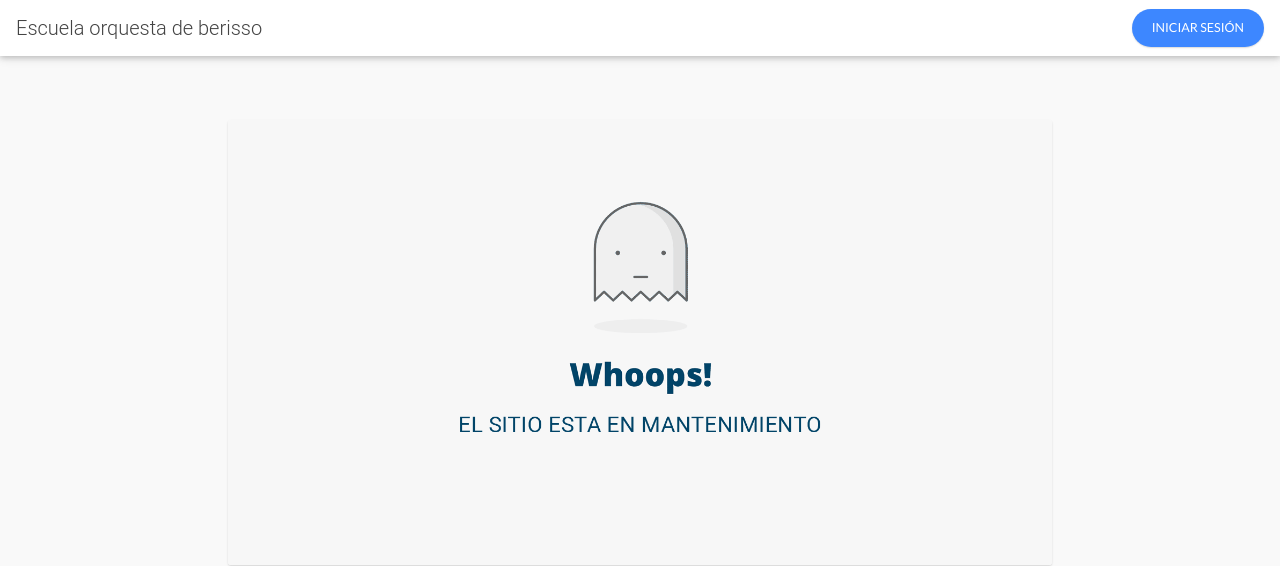
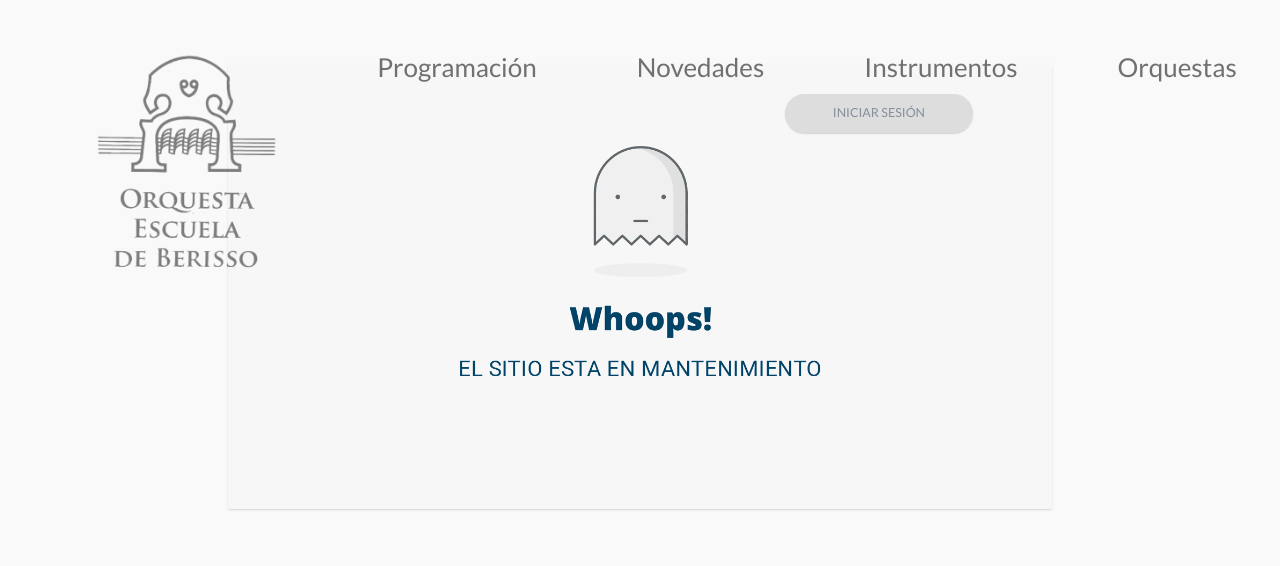
Before and after one commit to manuelguido/proyecto-de-software-UNLP, a Flask app: page / in a window 1280 px wide. Shown: the top 566 px of the page. Run offline with Flask 2, Linux system fonts and the light colour scheme; data comes from the database, SQL or seed files in the repository; some libraries are stand-ins or nearby versions; some web fonts are replaced.

Commit message:
pagina de inicio nueva

```diff
--- a/flaskps/static/css/style.css
+++ b/flaskps/static/css/style.css
@@ -283,6 +283,37 @@
 }
 
 /*--------------------------------------------------------------
+    <navbar>
+--------------------------------------------------------------*/
+.main-navbar .nav-item a {
+    color: #707070;
+    font-family: var(--font-3);
+    font-weight: 400;
+    font-size: 26px;
+    margin: 0 50px;
+}
+.nav-logo {
+    height: 220px;
+    opacity: 0.5 !important;
+}
+
+/*--------------------------------------------------------------
+    Página de inicio
+--------------------------------------------------------------*/
+.home-row {
+    padding-top: 45vh;
+}
+.home-title {
+    font-family: var(--font-3);
+    font-weight: 700;
+    font-size: 45px;
+    color: var(--black-2);
+}
+.home-text {
+    font-size: 26px;
+}
+
+/*--------------------------------------------------------------
     Página de login
 --------------------------------------------------------------*/
 .login-main {
--- a/flaskps/templates/home/login_navbar.html
+++ b/flaskps/templates/home/login_navbar.html
@@ -1,18 +1,28 @@
 <!--Navbar-->
-<nav class="navbar navbar-expand-lg bg-white navbar-dark">
+<nav class="main-navbar navbar navbar-expand-lg bg-none navbar-dark no-shadow py-5 px-5 uns fixed-top">
     <!-- Navbar brand -->
-    <a class="navbar-brand black3" href="/">Escuela orquesta de berisso</a>
+    <a class="navbar-brand black3 px-5" href="/">
+        <img src="{{ url_for('static', filename='img/logo-black.png') }}" class="nav-logo" alt="logo-de-orquesta-escuela-berisso">
+    </a>
     <!-- Collapse button -->
     <button class="navbar-toggler" type="button" data-toggle="collapse" data-target="#basicExampleNav"
         aria-controls="basicExampleNav" aria-expanded="false" aria-label="Toggle navigation">
         <span class="navbar-toggler-icon"></span>
     </button>
     <!-- Collapsible content -->
-    <div class="collapse navbar-collapse" id="basicExampleNav">
+    <div class="collapse navbar-collapse mb-auto row justify-content-center" id="basicExampleNav">
         <!-- Links -->
-        <ul class="navbar-nav ml-auto">
-            <li class="nav-item">
-                <a href="/iniciar_sesion" type="button" class="btn btn-primary ml-auto btn-rounded">Iniciar Sesión</a>
+        <ul class="navbar-nav mr-5">
+            <li class="nav-item"><a href="/">Programación</a></li>
+            <li class="nav-item"><a href="/">Novedades</a></li>
+            <li class="nav-item"><a href="/">Instrumentos</a></li>
+            <li class="nav-item"><a href="/">Orquestas</a></li>
+        </ul>
+        <!-- Links -->
+        <!-- Links -->
+        <ul class="navbar-nav ml-5 text-right">
+            <li class="ml-5 text-right">
+                <a href="/iniciar_sesion" type="button" class="btn btn-light ml-auto btn-rounded black3 px-5">Iniciar Sesión</a>
             </li>
         </ul>
         <!-- Links -->
```
Also changed, not shown: flaskps/static/css/homepage.css (added, +16 -0 lines), flaskps/templates/home/index.html (+30 -1 lines), flaskps/static/img/homewallpaper.png (added), flaskps/static/img/logo-black.png (added).
